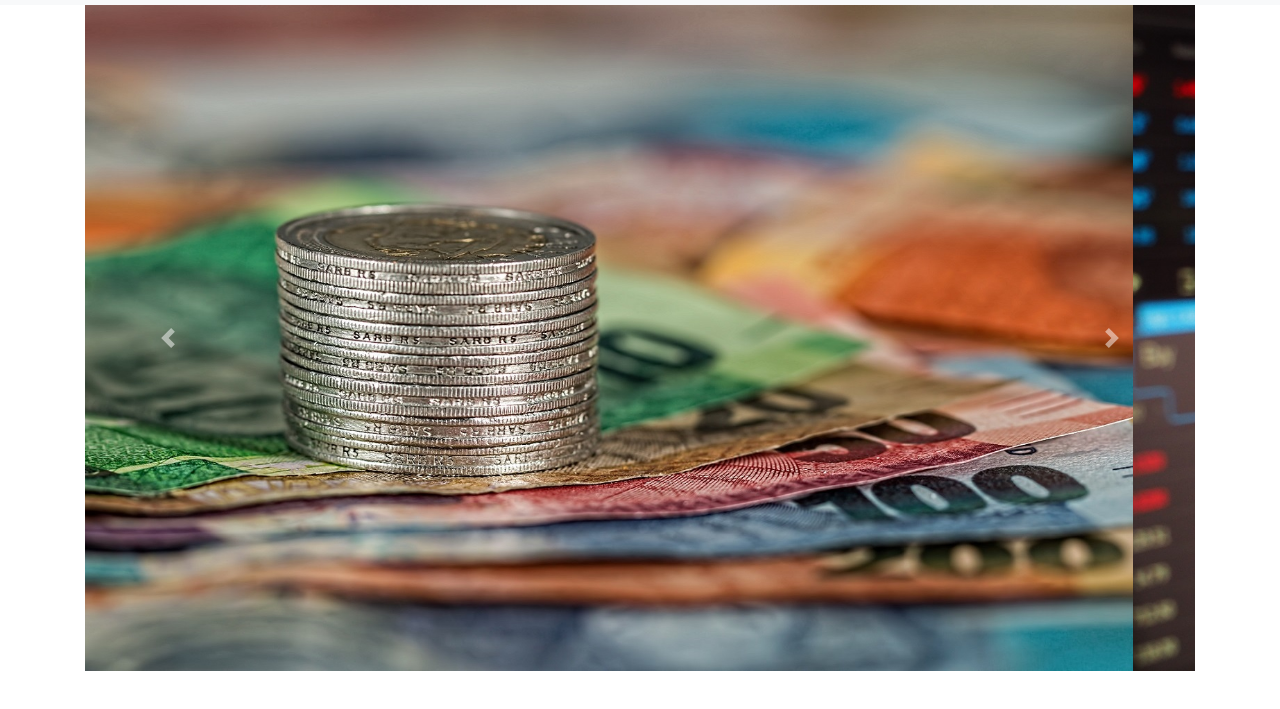
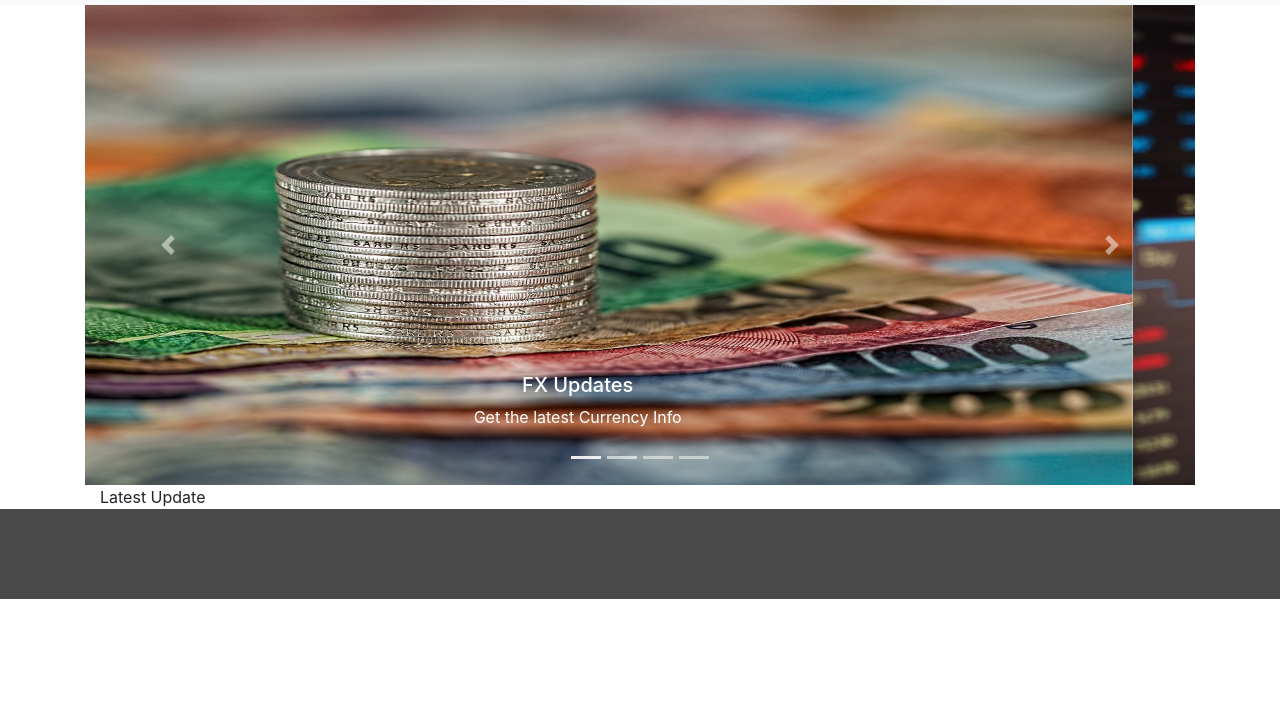
Before and after one commit to calebfowowe/My-Project, a plain HTML site: page index.html in a window 1280 px wide. Shown: the part 63-772 px from the top of the page. Drawn offline with nearby package versions, Linux system fonts and the light colour scheme.

Commit message:
Third Commit

```diff
--- a/General-CSS/index.css
+++ b/General-CSS/index.css
@@ -1,8 +1,23 @@
-.carousel-item img{
-    height: auto;
+
+.carousel-inner{
+    width: auto;
+}
+
+.carousel-inner img{
+    width: 960px;
+    height: 480px;
 }
 
 #menu-logo img{
     height: 30px;
     width: 30px;
 }
+
+#Second-row-heading{
+    display: block;
+}
+
+#footer{
+    height: 90px;
+    background-color: rgb(75, 74, 74);
+}
--- a/index.html
+++ b/index.html
@@ -51,28 +51,55 @@
 
         <div class="container">
             <div class="row">
-
                 <div class="col-sm">
-                    <div id="carouselExampleControls" class="carousel slide" data-ride="carousel">
+                    <div id="carouselExampleIndicators" class="carousel slide" data-ride="carousel">
+                        <ol class="carousel-indicators">
+                            <li data-target="#carouselExampleIndicators" data-slide-to="0" class="active"></li>
+                            <li data-target="#carouselExampleIndicators" data-slide-to="1"></li>
+                            <li data-target="#carouselExampleIndicators" data-slide-to="2"></li>
+                            <li data-target="#carouselExampleIndicators" data-slide-to="3"></li>
+                        </ol>
                         <div class="carousel-inner">
                           <div class="carousel-item active">
                             <img class="d-block w-100 img-fluid" src="Assets/images/Currencies.jpg" alt="First slide">
-                          </div>
+
+                            <div class="carousel-caption d-none d-md-block">
+                                <h5>FX Updates</h5>
+                                <p>Get the latest Currency Info</p>
+                            </div>
+                           </div>
+
                           <div class="carousel-item">
                             <img class="d-block w-100 img-fluid" src="Assets/images/Stock mkt.jpg" alt="Second slide">
+
+                            <div class="carousel-caption d-none d-md-block">
+                                <h5>Stock Market Report</h5>
+                                <p>Get the Latest Stock and Capital Markets news</p>
+                            </div>
                           </div>
+
                           <div class="carousel-item">
                             <img class="d-block w-100 img-fluid" src="Assets/images/plastic-piggy-bank-3833052.jpg" alt="Third slide">
+                            <div class="carousel-caption d-none d-md-block">
+                                <h5>Investment Advisory</h5>
+                                <p>Investment and Finance Advisory</p>
+                            </div>
                           </div>
+
                           <div class="carousel-item">
                             <img class="d-block w-100 img-fluid" src="Assets/images/desktop-computer-beside-analog-camera-3759101.jpg" alt="Third slide">
+
+                            <div class="carousel-caption d-none d-md-block">
+                                <h5>Market Risk Analysis</h5>
+                                <p>Market and Liquidity Risk Info</p>
+                            </div>
                           </div>
                         </div>
-                        <a class="carousel-control-prev" href="#carouselExampleControls" role="button" data-slide="prev">
+                        <a class="carousel-control-prev" href="#carouselExampleIndicators" role="button" data-slide="prev">
                           <span class="carousel-control-prev-icon" aria-hidden="true"></span>
                           <span class="sr-only">Previous</span>
                         </a>
-                        <a class="carousel-control-next" href="#carouselExampleControls" role="button" data-slide="next">
+                        <a class="carousel-control-next" href="#carouselExampleIndicators" role="button" data-slide="next">
                           <span class="carousel-control-next-icon" aria-hidden="true"></span>
                           <span class="sr-only">Next</span>
                         </a>
@@ -80,6 +107,20 @@
 
                 </div>
             </div>
+
+            <div class="container">
+                <div> Latest Update </div>
+                <div class="row">
+                    <div class="col-sm">
+
+                    </div>
+
+                </div>
+            </div>
+
+        </div>
+
+        <div id="footer">
 
         </div>
     </div>
```
